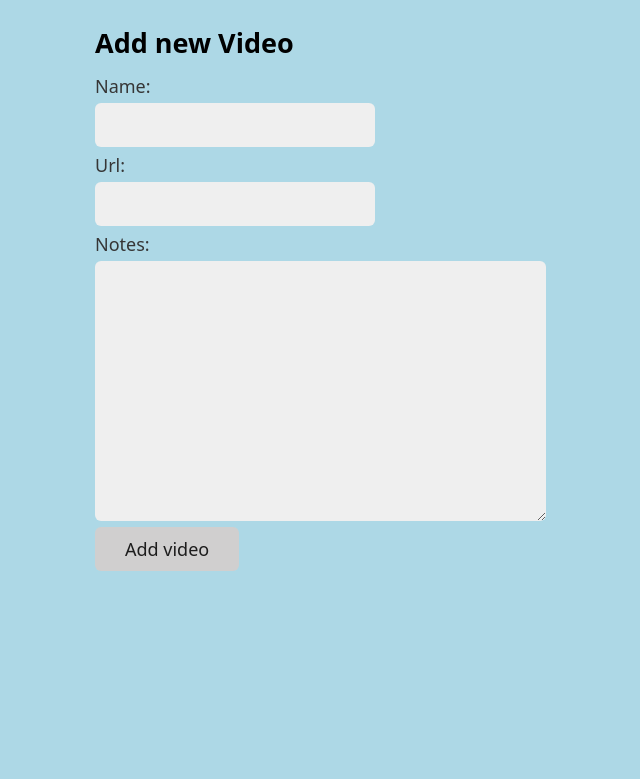
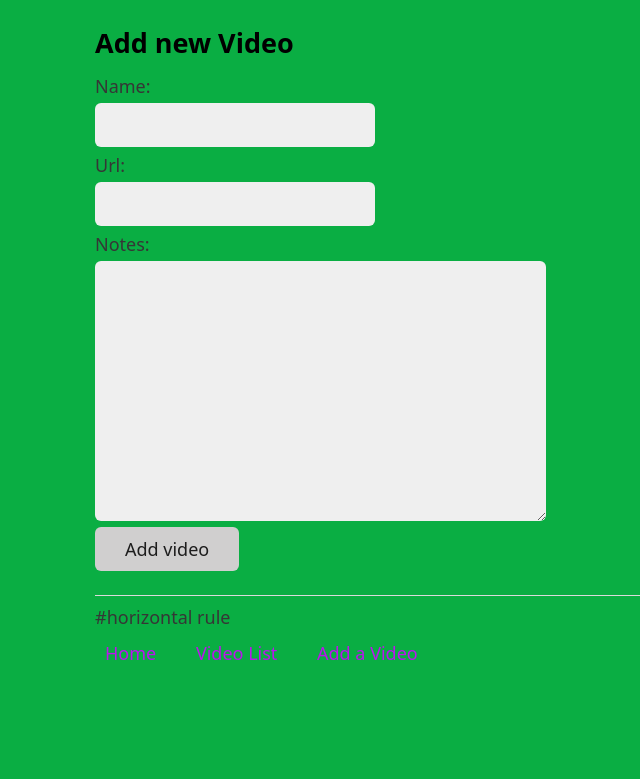
Before and after one commit to uh5331tc/lab-11, a Django app: page /add in a window 1280 px wide. Shown: the top 779 px of the page, without its empty margins (145-785 px from the left). Run offline with Django 4.2, Linux system fonts and the light colour scheme.

Commit message:
finished video 4/5

```diff
--- a/video_collection/forms.py
+++ b/video_collection/forms.py
@@ -8,3 +8,7 @@ class VideoForm(forms.ModelForm):
 
 class SearchForm(forms.Form):
     search_term = forms.CharField()
+
+
+class SearchForm(forms.Form):
+    search_term = forms.CharField()
--- a/video_collection/static/css/style.css
+++ b/video_collection/static/css/style.css
@@ -1,6 +1,6 @@
 
 body {
-    background-color: lightblue;
+    background-color: rgb(10, 174, 67);
     font-size: large;
 }
 
@@ -9,6 +9,6 @@ body {
 }
 
 .navigation > a {
-    color: darkgreen;
-    padding-right: 30px;
+    color: rgb(187, 20, 238);
+    padding-right: 35px;
 }
--- a/video_collection/templates/video_collection/base.html
+++ b/video_collection/templates/video_collection/base.html
@@ -15,6 +15,16 @@
     {% block content %}
     {% endblock %}
 
+    <hr> #horizontal rule
+
+    <div class="navigation"> <!--assign a class for the CSS .navigation {} -->
+        <!--On EVERY PAGE these links will take the user to each of the pages -->
+        <a href="{% url 'home'%}">Home</a>
+        <a href="{% url 'video_list'%}">Video List</a>
+        <a href="{% url 'add_video'%}">Add a Video</a>
+
+    </div>
+
 </body>
 
 
--- a/video_collection/views.py
+++ b/video_collection/views.py
@@ -37,13 +37,13 @@ def add(request):
 
 def video_list(request):
 
-    search_form = SearchForm(request.GET)
+    search_form = SearchForm(request.GET)  #build the form from data user has sent to app
 
     if search_form.is_valid():
         search_term = search_form.cleaned_data['search_term']
-        videos = Video.objects.filter(name__icontains=search_term).order_by(Lower('name'))
+        videos = Video.objects.filter(name__icontains=search_term).order_by(Lower('name')) #sorting the order
 
-    else:
+    else:  #form is not filled in or the first time the user sees the page
         search_form = SearchForm()
         videos = Video.objects.order_by(Lower('name'))
 
```
Also changed, not shown: video_collection/templates/video_collection/video_list.html (+20 -1 lines).
